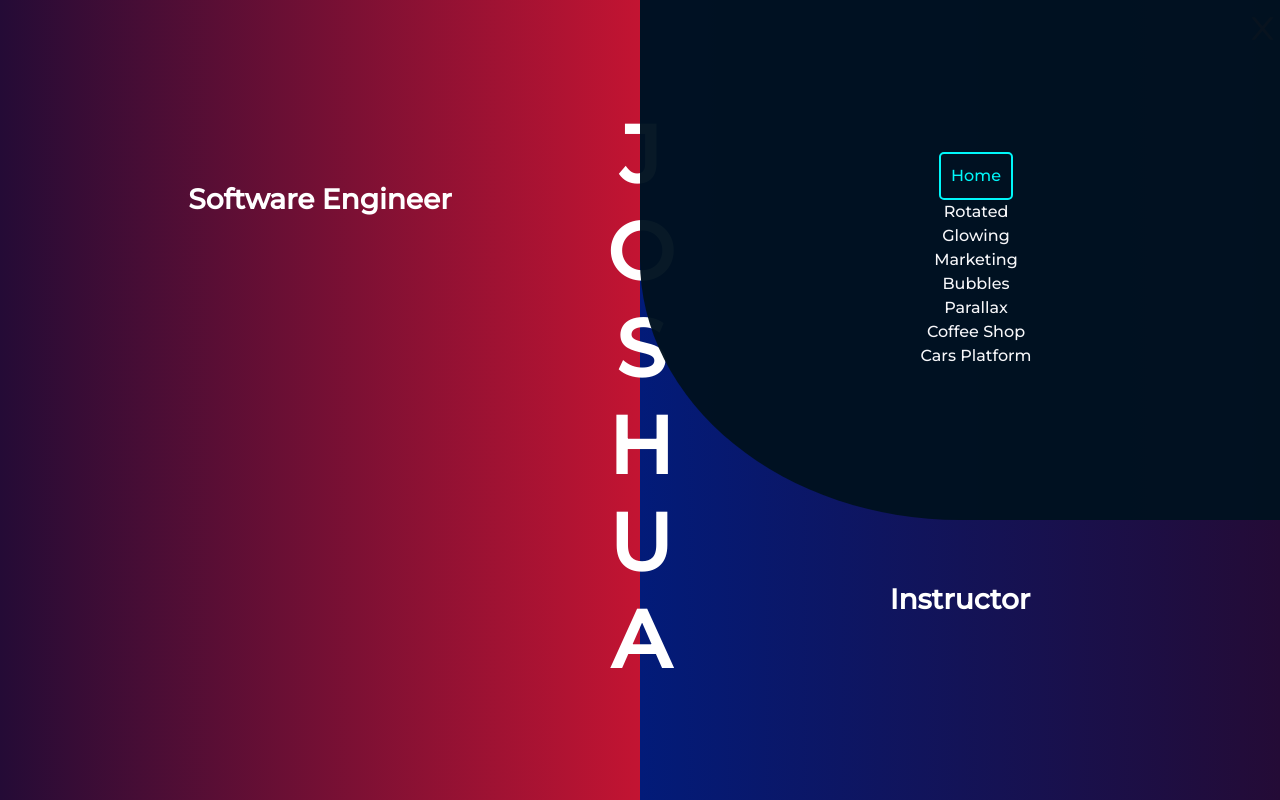
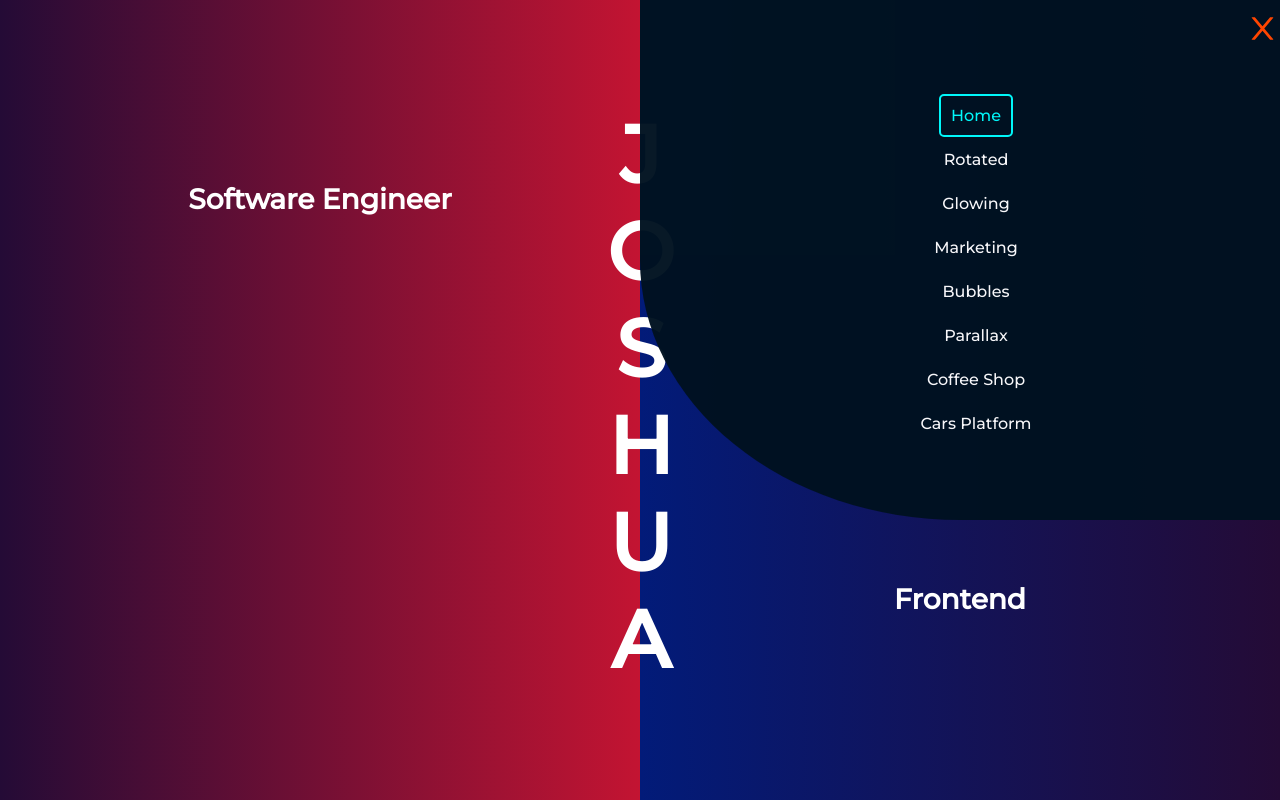
Before and after one commit to Joshuajee/React-UI, a React (Create React App) app: page / in a window 1280 px wide. Both pictures are taken after a click on the element 1262 px from the left and 26 px from the top of the page. Built offline with nearby package versions, Linux system fonts and the light colour scheme.

Commit message:
Fix bugs

```diff
--- a/src/component/Footer.tsx
+++ /dev/null
@@ -1,10 +0,0 @@
-const Footer = () => {
-
-    return(
-        <div>
-            {/* <h1>Footer</h1> */}
-        </div>
-    )
-}
-
-export default Footer
--- a/src/component/Header.tsx
+++ b/src/component/Header.tsx
@@ -29,16 +29,18 @@ const Header = () => {
             </div>
 
             { show &&
-                <ul className={styles.menu_items}>
+                <ul className={styles.menu_items} data-aos="slide-down">
                     {
                         menuItems.map((item, index) => {
                             return (
-                                <Link
-                                    className={`${path === item.path && styles.active}`}
-                                    key={index} onClick={() => setShow(false)}
-                                    to={item.path}>
-                                    {item.title}
-                                </Link>)
+                                <li>
+                                    <Link
+                                        className={`${path === item.path && styles.active}`}
+                                        key={index} onClick={() => setShow(false)}
+                                        to={item.path}>
+                                        {item.title}
+                                    </Link>
+                                </li>)
                         })
                     }
                 </ul>
--- a/src/component/index.module.css
+++ b/src/component/index.module.css
@@ -2,9 +2,13 @@
     z-index: 3;
 }
 
+.menu_items ul {
+    background-color: red;
+}
+
 .menu_items li {
     list-style-type: none;
-    margin-top: 30px;
+    margin-top: 20px;
 }
 
 .menu_items a {
@@ -42,7 +46,7 @@
     position: fixed;
     top: 0px;
     right: 0px;
-    z-index: 3;
+    z-index: 30;
     cursor: pointer;
 }
 
--- a/src/component/index.tsx
+++ b/src/component/index.tsx
@@ -1,5 +1,4 @@
 import { ReactElement } from "react"
-import Footer from "./Footer"
 import Header from "./Header"
 
 interface IProps  {
@@ -11,8 +10,7 @@ const Layout = (props: IProps) => {
     return(
         <div>
             <Header/>
-                <div>{props.children} </div>
-            <Footer />
+            <div>{props.children} </div>
         </div>
     )
 }
--- a/src/pages/index.tsx
+++ b/src/pages/index.tsx
@@ -26,7 +26,7 @@ const Home = () => {
                             background="transparent"
                             speed="1"  loop  autoplay />
                     </div>
-                    <h3 data-aos="slide-left" className={`my-5`}> <b> Instructor </b> </h3>
+                    <h3 data-aos="slide-left" className={`my-5`}> <b> Frontend </b> </h3>
                 </div>
 
             </div>
--- a/src/pages/parallax/index.tsx
+++ b/src/pages/parallax/index.tsx
@@ -11,7 +11,7 @@ const ParallaxPage = () => {
             <Parallax strength={500}>
 
                 <Background>
-                    <img className={styles.bg_image} src="image-bg.jpg" alt="Bg" />
+                    <img className={styles.bg_image} alt="Bg" src="https://images.unsplash.com/photo-1485470733090-0aae1788d5af?ixlib=rb-1.2.1&ixid=MnwxMjA3fDB8MHxwaG90by1wYWdlfHx8fGVufDB8fHx8&auto=format&fit=crop&w=1217&q=80" />
                 </Background>
 
                 <div className={styles.content}>
```
